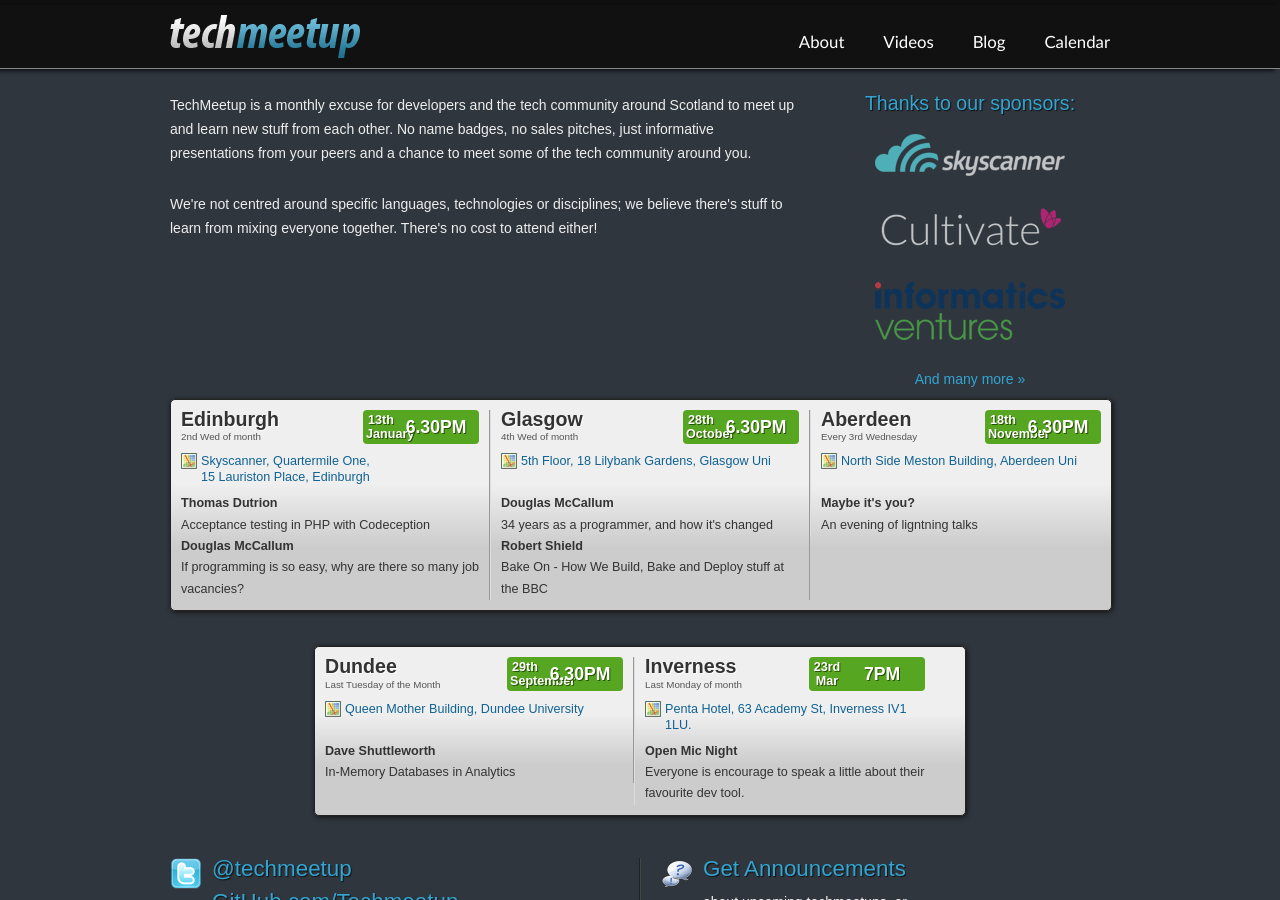
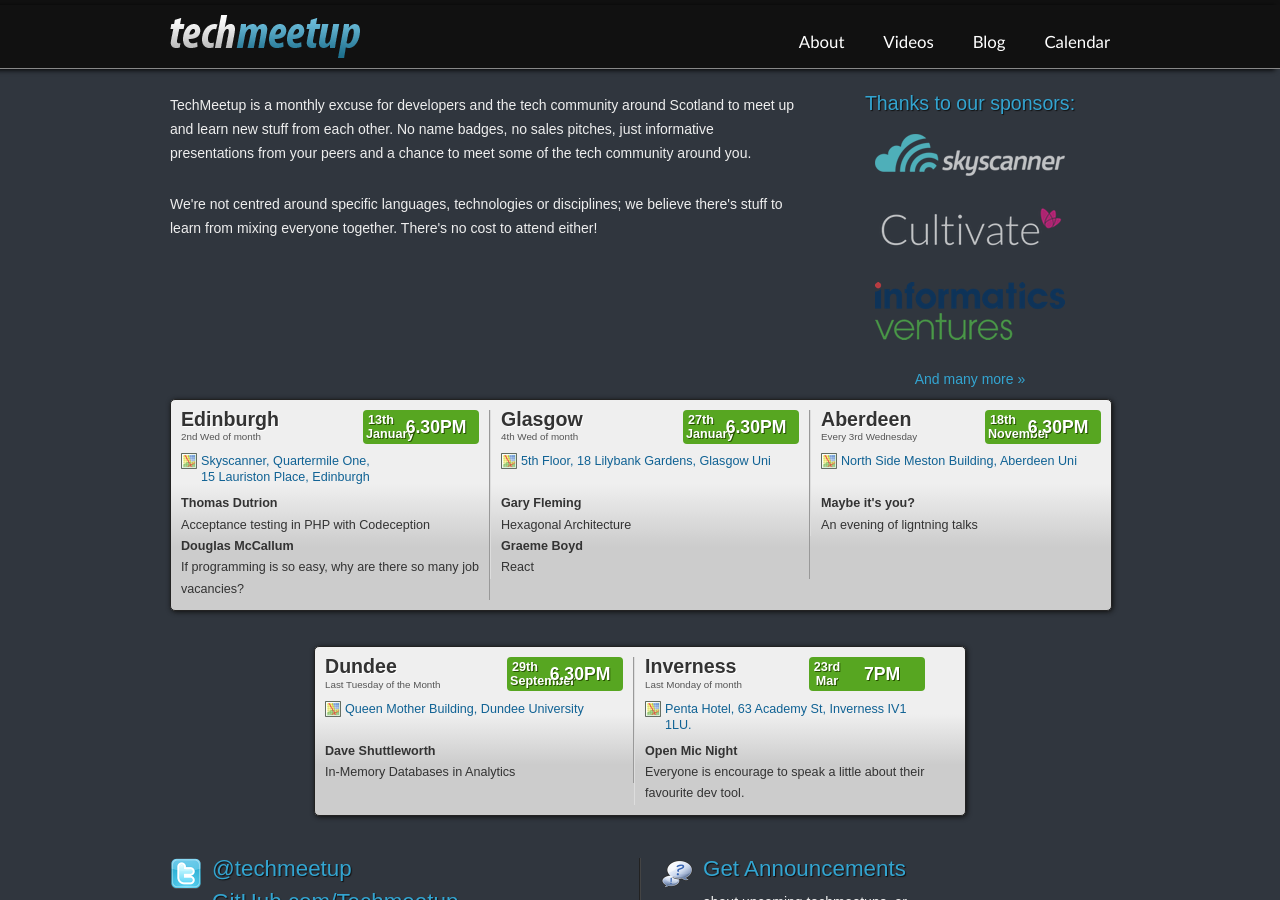
Before and after one commit to techmeetup/techmeetup.co.uk, a Jekyll site: the page built from index.html, in a window 1280 px wide and 900 px high. Built offline with Jekyll 4.4.1, drawn with Linux system fonts in a browser that asks for light colours.

Commit message:
Updated homepage for glasgow

```diff
--- a/_data/index.json
+++ b/_data/index.json
@@ -16,16 +16,16 @@
   "glasgow": {
     "speakers": [
       {
-        "name": "Douglas McCallum",
-        "talk": "34 years as a programmer, and how it's changed"
+        "name": "Gary Fleming",
+        "talk": "Hexagonal Architecture"
       },
       {
-        "name": "Robert Shield",
-        "talk": "Bake On - How We Build, Bake and Deploy stuff at the BBC"
+        "name": "Graeme Boyd",
+        "talk": "React"
       }
     ],
-    "day": "28th",
-    "month": "October"
+    "day": "27th",
+    "month": "January"
   },
   "aberdeen": {
     "speakers": [
```
